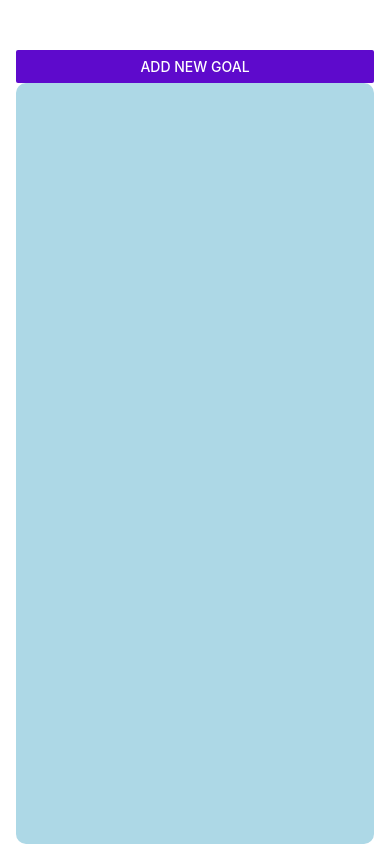
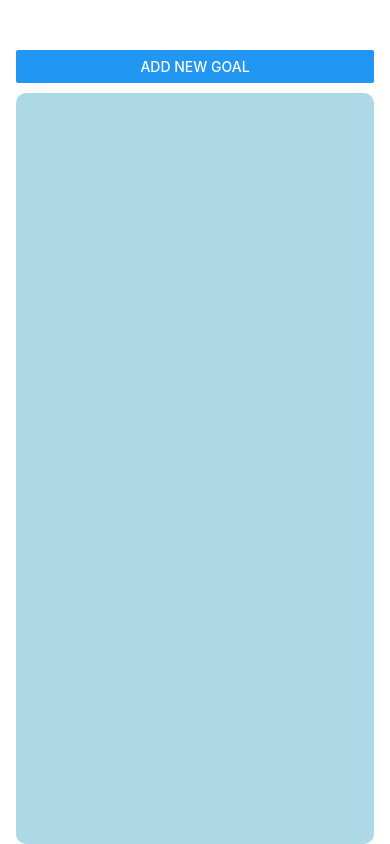
Before and after one commit to ranaawais0303/FirstReactApp, a React Native app: screen / in a window 390 px wide. Built offline with nearby package versions, Linux system fonts and the light colour scheme.

Commit message:
show and hide input modal

```diff
--- a/App.js
+++ b/App.js
@@ -11,12 +11,17 @@ export default function App() {
   function startAddGoalHandler() {
     setModalIsVisible(true);
   }
+
+  function endAddGoalHandler() {
+    setModalIsVisible(false);
+  }
   function addGoalHandler(enteredGoalText) {
     setCourseGoal((currentCourseGoals) => [
       ...currentCourseGoals,
       { text: enteredGoalText, id: Math.random().toString() },
     ]);
     // setEnteredGoalText("");
+    endAddGoalHandler();
   }
   function deleteGoalHandler(id) {
     setCourseGoal((currentCourseGoals) => {
@@ -26,12 +31,12 @@ export default function App() {
 
   return (
     <View style={styles.appContainer}>
-      <Button
-        title="Add New Goal"
-        color="#5e0acc"
-        onPress={startAddGoalHandler}
+      <Button title="Add New Goal" onPress={startAddGoalHandler} />
+      <GoalInput
+        visible={modalIsVisible}
+        onAddGoal={addGoalHandler}
+        onCancel={endAddGoalHandler}
       />
-      <GoalInput visible={modalIsVisible} onAddGoal={addGoalHandler} />
       <View style={styles.goalsContainer}>
         <FlatList
           data={courseGoal}
@@ -63,6 +68,7 @@ const styles = StyleSheet.create({
   goalsContainer: {
     backgroundColor: "lightblue",
     borderRadius: 10,
+    marginTop: 10,
     flex: 5,
   },
 });
--- a/components/GoalInput.js
+++ b/components/GoalInput.js
@@ -25,7 +25,7 @@ function GoalInput(props) {
             <Button title="Add Goal" onPress={addGoalHandler} color="#0c2d53" />
           </View>
           <View style={styles.button}>
-            <Button title="Cancel" color="#611002" />
+            <Button title="Cancel" color="#611002" onPress={props.onCancel} />
           </View>
         </View>
       </View>
```
